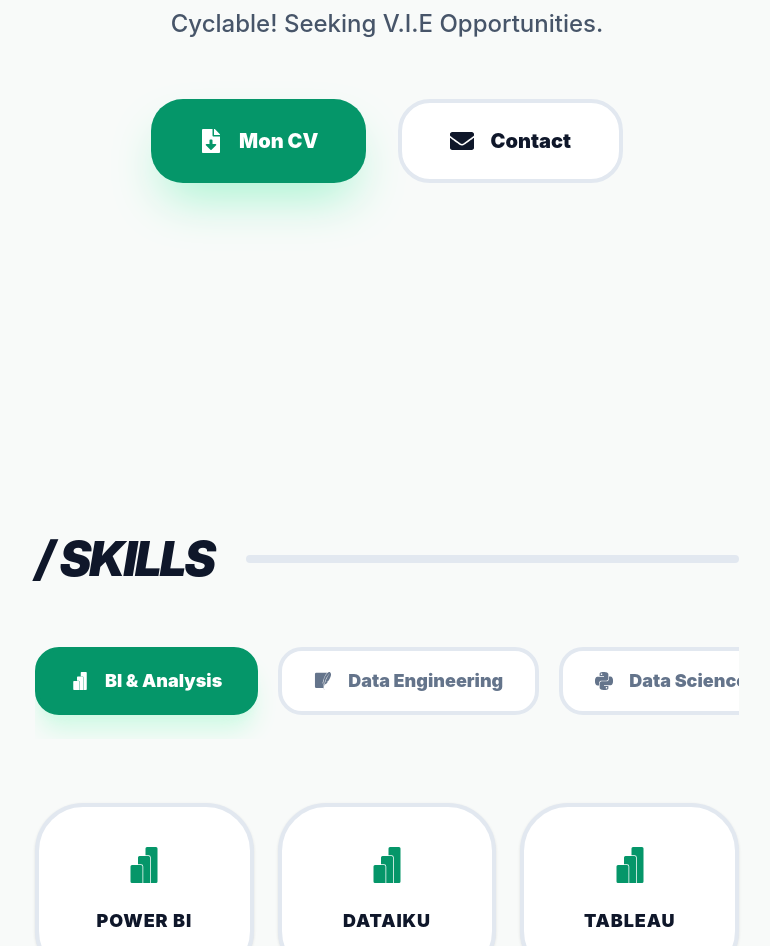
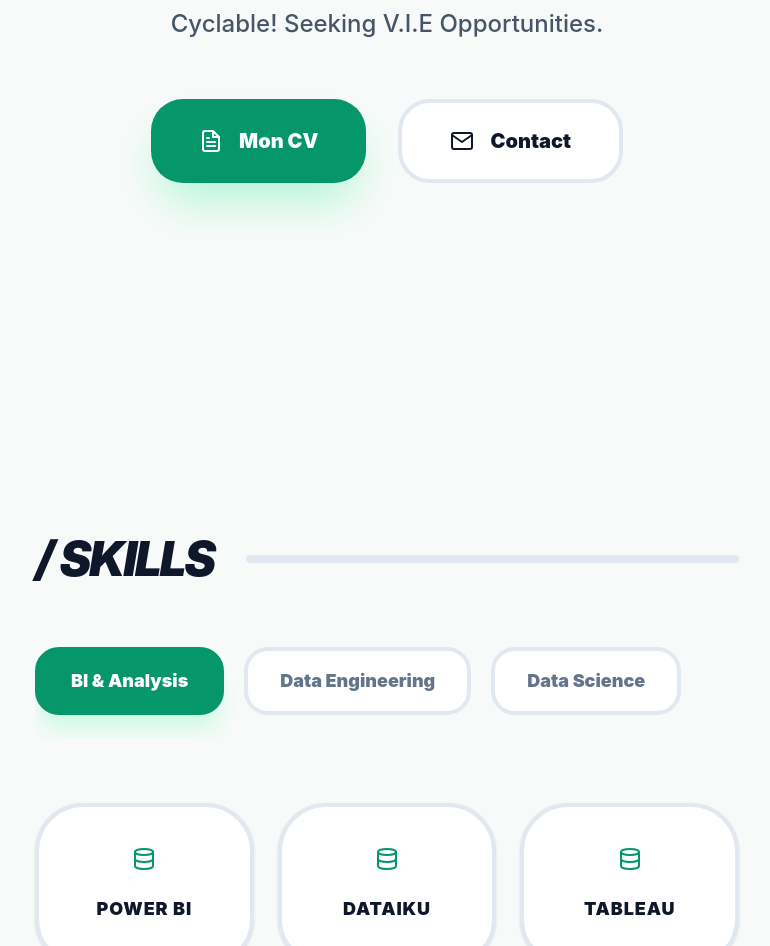
Before and after one commit to CamilleLV/portfolio-camille-laverie, a React (Vite) app: page / in a window 1280 px wide. Shown: the part 1246-2192 px from the top of the page, without its empty margins (253-1023 px from the left). Built offline with nearby package versions, Linux system fonts and the light colour scheme; the HTML template or start-up script is replaced by a standard one.

Commit message:
Ajout d'une section compétences 2

```diff
--- a/src/App.jsx
+++ b/src/App.jsx
@@ -1,7 +1,12 @@
 import React, { useState, useEffect } from 'react';
-/* Importation via React-Icons (plus robuste pour le build) */
-import { FaLinkedin, FaGithub, FaFileDownload, FaEnvelope, FaLeaf } from 'react-icons/fa';
-import { SiPowerbi, SiPython, SiSnowflake, SiSqlite } from 'react-icons/si';
+
+// --- COMPOSANTS ICONES SVG (Zéro dépendance, Zéro erreur de build) ---
+const IconLeaf = () => <svg viewBox="0 0 24 24" width="24" height="24" stroke="currentColor" strokeWidth="2" fill="none" strokeLinecap="round" strokeLinejoin="round"><path d="M11 20A7 7 0 0 1 9.8 6.1C15.5 5 17 4.48 19 2c1 2 2 4.18 2 8a7 7 0 0 1-7 7c-1.24 0-2.25-.43-3-1z"></path><path d="M11 20c-1.5 1.5-3 2-5 2s-5-3-5-5 2-3.5 3.5-4.5"></path><path d="M11 20s2-2 3-3"></path></svg>;
+const IconGithub = () => <svg viewBox="0 0 24 24" width="24" height="24" stroke="currentColor" strokeWidth="2" fill="none" strokeLinecap="round" strokeLinejoin="round"><path d="M9 19c-5 1.5-5-2.5-7-3m14 6v-3.87a3.37 3.37 0 0 0-.94-2.61c3.14-.35 6.44-1.54 6.44-7A5.44 5.44 0 0 0 20 4.77 5.07 5.07 0 0 0 19.91 1S18.73.65 16 2.48a13.38 13.38 0 0 0-7 0C6.27.65 5.09 1 5.09 1A5.07 5.07 0 0 0 5 4.77a5.44 5.44 0 0 0-1.5 3.78c0 5.42 3.3 6.61 6.44 7A3.37 3.37 0 0 0 9 18.13V22"></path></svg>;
+const IconLinkedin = () => <svg viewBox="0 0 24 24" width="24" height="24" stroke="currentColor" strokeWidth="2" fill="none" strokeLinecap="round" strokeLinejoin="round"><path d="M16 8a6 6 0 0 1 6 6v7h-4v-7a2 2 0 0 0-2-2 2 2 0 0 0-2 2v7h-4v-7a6 6 0 0 1 6-6z"></path><rect x="2" y="9" width="4" height="12"></rect><circle cx="4" cy="4" r="2"></circle></svg>;
+const IconMail = () => <svg viewBox="0 0 24 24" width="24" height="24" stroke="currentColor" strokeWidth="2" fill="none" strokeLinecap="round" strokeLinejoin="round"><path d="M4 4h16c1.1 0 2 .9 2 2v12c0 1.1-.9 2-2 2H4c-1.1 0-2-.9-2-2V6c0-1.1.9-2 2-2z"></path><polyline points="22,6 12,13 2,6"></polyline></svg>;
+const IconCV = () => <svg viewBox="0 0 24 24" width="24" height="24" stroke="currentColor" strokeWidth="2" fill="none" strokeLinecap="round" strokeLinejoin="round"><path d="M14 2H6a2 2 0 0 0-2 2v16a2 2 0 0 0 2 2h12a2 2 0 0 0 2-2V8z"></path><polyline points="14 2 14 8 20 8"></polyline><line x1="16" y1="13" x2="8" y2="13"></line><line x1="16" y1="17" x2="8" y2="17"></line><polyline points="10 9 9 9 8 9"></polyline></svg>;
+const IconData = () => <svg viewBox="0 0 24 24" width="24" height="24" stroke="currentColor" strokeWidth="2" fill="none" strokeLinecap="round" strokeLinejoin="round"><ellipse cx="12" cy="5" rx="9" ry="3"></ellipse><path d="M21 12c0 1.66-4 3-9 3s-9-1.34-9-3"></path><path d="M3 5v14c0 1.66 4 3 9 3s9-1.34 9-3V5"></path></svg>;
 
 // --- CONFIGURATION ---
 const images = [
@@ -10,12 +15,12 @@
   "/images/photo3.jpg"
 ];
 
-const typewriterWords = ["Engineer", "Enthusiast"];
+const typewriterWords = ["Engineer", "Analyst", "Steward", "Enthusiast"];
 
 const skillCategories = [
-  { id: "bi", label: "BI & Analysis", icon: <SiPowerbi />, skills: ["Power BI", "Dataiku", "Tableau", "DAX", "ETL"] },
-  { id: "eng", label: "Data Engineering", icon: <SiSqlite />, skills: ["SQL", "MongoDB", "Snowflake", "Modeling"] },
-  { id: "ds", label: "Data Science", icon: <SiPython />, skills: ["Python", "Machine Learning", "NLP", "Pipelines"] }
+  { id: "bi", label: "BI & Analysis", skills: ["Power BI", "Dataiku", "Tableau", "DAX", "ETL"] },
+  { id: "eng", label: "Data Engineering", skills: ["SQL", "MongoDB", "Snowflake", "Modeling"] },
+  { id: "ds", label: "Data Science", skills: ["Python", "Machine Learning", "NLP", "Pipelines"] }
 ];
 
 const data = {
@@ -23,8 +28,8 @@
     name: "Camille Laverie",
     role: "Data Professional",
     description: "Data Enjoyer, 3 years Data Manager Assistant at Cyclable! Seeking V.I.E Opportunities.",
-    email: "camille.laverie@exemple.com",
-    linkedin: "https://linkedin.com/in/camillelaverie",
+    email: "ton.email@exemple.com",
+    linkedin: "https://linkedin.com/in/tonprofil",
     github: "https://github.com/CamilleLV"
   }
 };
@@ -65,11 +70,11 @@
   return (
     <div className="min-h-screen bg-[#F8FAF9] text-[#1A2E26] selection:bg-[#059669] selection:text-white font-sans overflow-x-hidden">
 
-      {/* HEADER ZOOMÉ */}
+      {/* HEADER */}
       <nav className="fixed top-0 w-full z-50 bg-white/80 backdrop-blur-xl border-b border-[#E2E8F0]">
         <div className="max-w-3xl mx-auto px-8 h-24 flex items-center justify-between">
           <span className="font-black flex items-center gap-3 text-[#059669] text-2xl uppercase tracking-tighter">
-            <FaLeaf size={28} /> Camille.L
+            <IconLeaf /> Camille.L
           </span>
           <div className="flex gap-10 text-[11px] font-black text-[#64748B] uppercase tracking-[0.2em]">
             <a href="#skills" className="hover:text-[#059669] transition-all">Skills</a>
@@ -82,8 +87,6 @@
 
         {/* HERO SECTION */}
         <section id="intro" className="flex flex-col items-center text-center space-y-14">
-
-          {/* PHOTO PORTRAIT SANS BORD BLANC */}
           <div className="relative w-72 h-[26rem] md:w-96 md:h-[34rem] rounded-[4rem] overflow-hidden shadow-2xl bg-slate-200">
             {images.map((src, i) => (
               <img
@@ -114,10 +117,10 @@
 
           <div className="flex flex-col sm:flex-row gap-8 justify-center w-full px-4">
             <button className="flex items-center justify-center gap-4 bg-[#059669] hover:bg-[#047857] text-white px-12 py-6 rounded-[2rem] font-black text-xl transition-all shadow-2xl shadow-emerald-200 active:scale-95 flex-1 md:flex-none">
-              <FaFileDownload size={24} /> Mon CV
+              <IconCV /> Mon CV
             </button>
             <a href="#contact" className="flex items-center justify-center gap-4 bg-white border-4 border-[#E2E8F0] hover:border-[#059669] text-[#0F172A] px-12 py-6 rounded-[2rem] font-black text-xl transition-all active:scale-95 flex-1 md:flex-none">
-              <FaEnvelope size={24} /> Contact
+              <IconMail /> Contact
             </a>
           </div>
         </section>
@@ -139,16 +142,16 @@
                     ? 'bg-[#059669] border-[#059669] text-white shadow-xl shadow-emerald-100'
                     : 'bg-white border-[#E2E8F0] text-[#64748B] hover:border-[#059669]'}`}
               >
-                {cat.icon} {cat.label}
+                {cat.label}
               </button>
             ))}
           </div>
 
-          <div className="grid grid-cols-2 md:grid-cols-3 gap-6 animate-in fade-in slide-in-from-bottom-6 duration-700">
+          <div className="grid grid-cols-2 md:grid-cols-3 gap-6">
             {skillCategories.find(c => c.id === activeSkillCat).skills.map(skill => (
               <div key={skill} className="bg-white border-4 border-[#E2E8F0] p-10 rounded-[3rem] flex flex-col items-center justify-center text-center hover:border-[#059669] transition-all group shadow-sm">
-                <div className="text-4xl text-[#059669] mb-6 group-hover:scale-110 transition-transform">
-                  {skillCategories.find(c => c.id === activeSkillCat).icon}
+                <div className="text-[#059669] mb-6 group-hover:scale-110 transition-transform">
+                  <IconData />
                 </div>
                 <span className="font-black text-lg uppercase tracking-wider text-[#0F172A]">{skill}</span>
               </div>
@@ -166,20 +169,19 @@
 
             <div className="flex flex-col lg:flex-row gap-12 items-start lg:items-center justify-between border-t border-white/10 pt-12">
               <a href={`mailto:${data.profile.email}`} className="text-3xl font-black hover:text-[#059669] transition-all flex items-center gap-5">
-                <FaEnvelope size={36} className="text-[#059669]" /> {data.profile.email}
+                <IconMail /> {data.profile.email}
               </a>
               <div className="flex gap-8">
                 <a href={data.profile.linkedin} className="p-7 bg-white/5 rounded-[2.5rem] hover:bg-[#059669] transition-all shadow-lg active:scale-90">
-                  <FaLinkedin size={36} />
+                  <IconLinkedin />
                 </a>
                 <a href={data.profile.github} className="p-7 bg-white/5 rounded-[2.5rem] hover:bg-[#059669] transition-all shadow-lg active:scale-90">
-                  <FaGithub size={36} />
+                  <IconGithub />
                 </a>
               </div>
             </div>
           </div>
         </section>
-
       </main>
 
       <footer className="text-center py-24 text-xs text-[#94A3B8] font-black uppercase tracking-[0.4em] border-t border-[#E2E8F0]">
```
